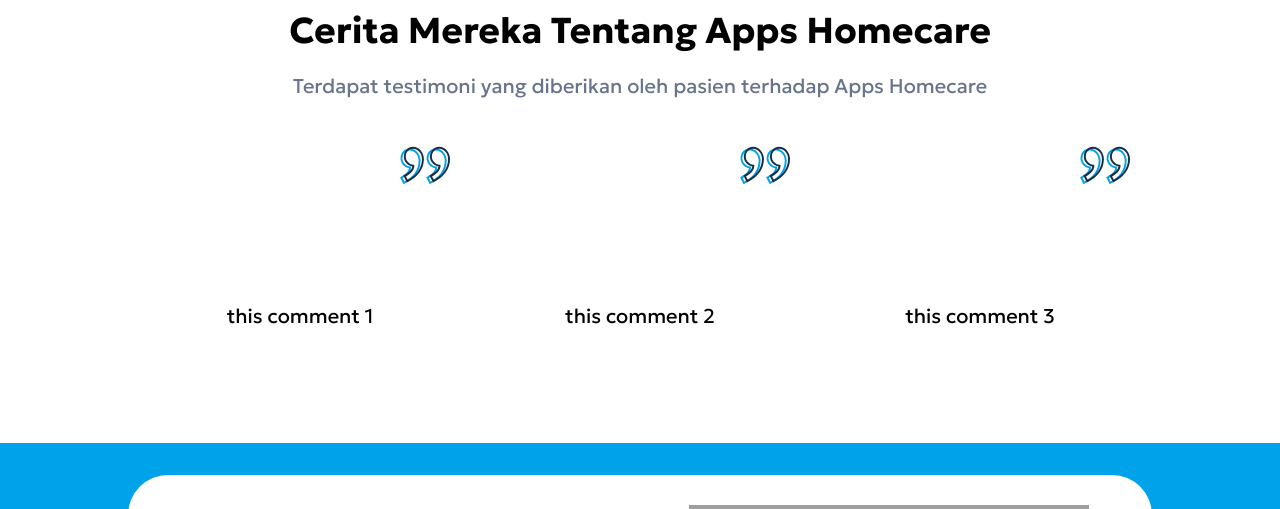
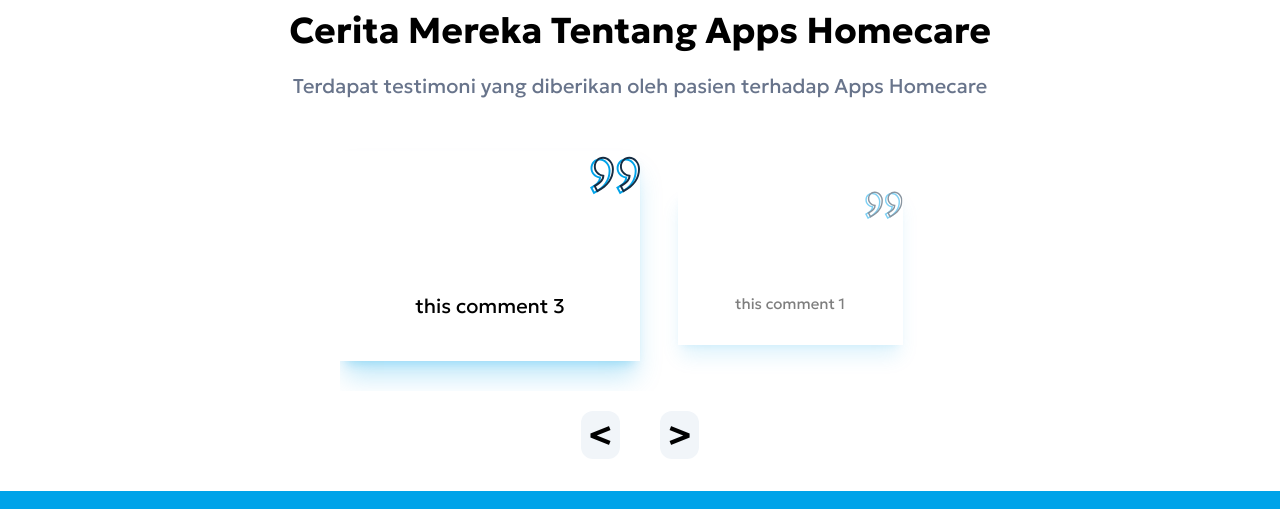
Before and after one commit to rootaditiya/magang-tugas1, a React (Create React App) app: page / in a window 1280 px wide. Shown: the part 4300-4809 px from the top of the page. Built offline with nearby package versions, Linux system fonts and the light colour scheme; grey boxes are pictures that could not be loaded.

Commit message:
add carraousel

```diff
--- a/src/components/Carousel.js
+++ b/src/components/Carousel.js
@@ -1,9 +1,56 @@
+import React, {useState} from 'react'
+import QuoteImage from '../assets/quote.svg'
 
-export default function Carousel({children: slides, key}){
+export default function Carousel({slides}){
+
+	const [currentIndex, setCurrentIndex] = useState(-1);
+
+  	const extendedSlides = [slides[slides.length - 1], ...slides, slides[0]];
+
+	const handlePrev = () => {
+	    setCurrentIndex((prev) => (prev === 0 ? slides.length - 1 : prev - 1));
+
+	};
+
+	const handleNext = () => {
+    	setCurrentIndex((prev) => (prev === slides.length - 1 ? 0 : prev + 1));
+	};
+
+	const handleView = (index) => {
+		return index >= extendedSlides.length ? 1 : index +1 ;
+	}
+
+	const getTranslateValue = () => {
+	    return `-${currentIndex * 100 + 50}%`;
+	  };
+
 	return(
-		<div className="relative lg:overflow-auto md:overflow-hidden" key={key}>
-			<div className="flex">
-				{slides}
+		<div className="relative flex flex-col space-y-5 justify-center items-center lg:overflow-auto md:overflow-hidden">
+			<div className="relatif flex overflow-hidden max-w-[600px] items-center py-5 space-y-5 "
+			>
+
+				{
+					extendedSlides.map((item, index) => (
+						<div className={`${handleView(currentIndex) === index ? 'scale-100': 'scale-75'} -left-50 min-w-[300px] relative flex flex-col shadow-xl shadow-appskep-primary/25 justify-center items-center w-1/3 ${handleView(currentIndex) === index ? 'opacity-100': 'opacity-50'} transition-transform duration-500 ease-in-out`} key={index}
+							style={{
+								  transform: `translateX(${getTranslateValue()}) scale(${handleView(currentIndex) ? '1,1' : '0.5,0.5'})`
+								}}
+
+						>
+							<div className="absolute right-0 top-0 max-w-[50px] ">
+								<img alt="" src={QuoteImage}/>
+							</div>
+							<div className="block h-[100px]">
+
+							</div>
+							<div className="px-5 py-10">{item.comment}</div>
+						</div>
+						))
+				}
+			</div>
+			<div className="flex flex-row space-x-10 items-center">
+				<button onClick={handlePrev} className="bg-slate-100 rounded-xl px-2 py-1"><h2>{"<"}</h2></button>
+				<button onClick={handleNext} className="bg-slate-100 rounded-xl px-2 py-1"><h2>{">"}</h2></button>
 			</div>
 		</div>
 		);
--- a/src/components/Feedback.js
+++ b/src/components/Feedback.js
@@ -1,7 +1,5 @@
 import Section from './Section.js'
 import Carousel from './Carousel.js'
-import QuoteImage from '../assets/quote.svg'
-
 
 export default function Feedback(){
 
@@ -20,21 +18,7 @@ export default function Feedback(){
 					</p>
 
 					<div className="max-w-screen-lg">
-						<Carousel>
-							{
-								slides.map((item) => (
-									<div className="relative flex flex-col items-center m-5 p-5 min-w-[300px]" key={item.id}>
-										<div className="absolute right-0 top-0 max-w-[50px] ">
-											<img alt="" src={QuoteImage}/>
-										</div>
-										<div className="block h-[100px] bg-appskep-primary">
-
-										</div>
-										<div className="px-5 py-10">{item.comment}</div>
-									</div>
-									))
-							}
-						</Carousel>
+						<Carousel slides={slides}/>
 					</div>
 
 				</div>
```
